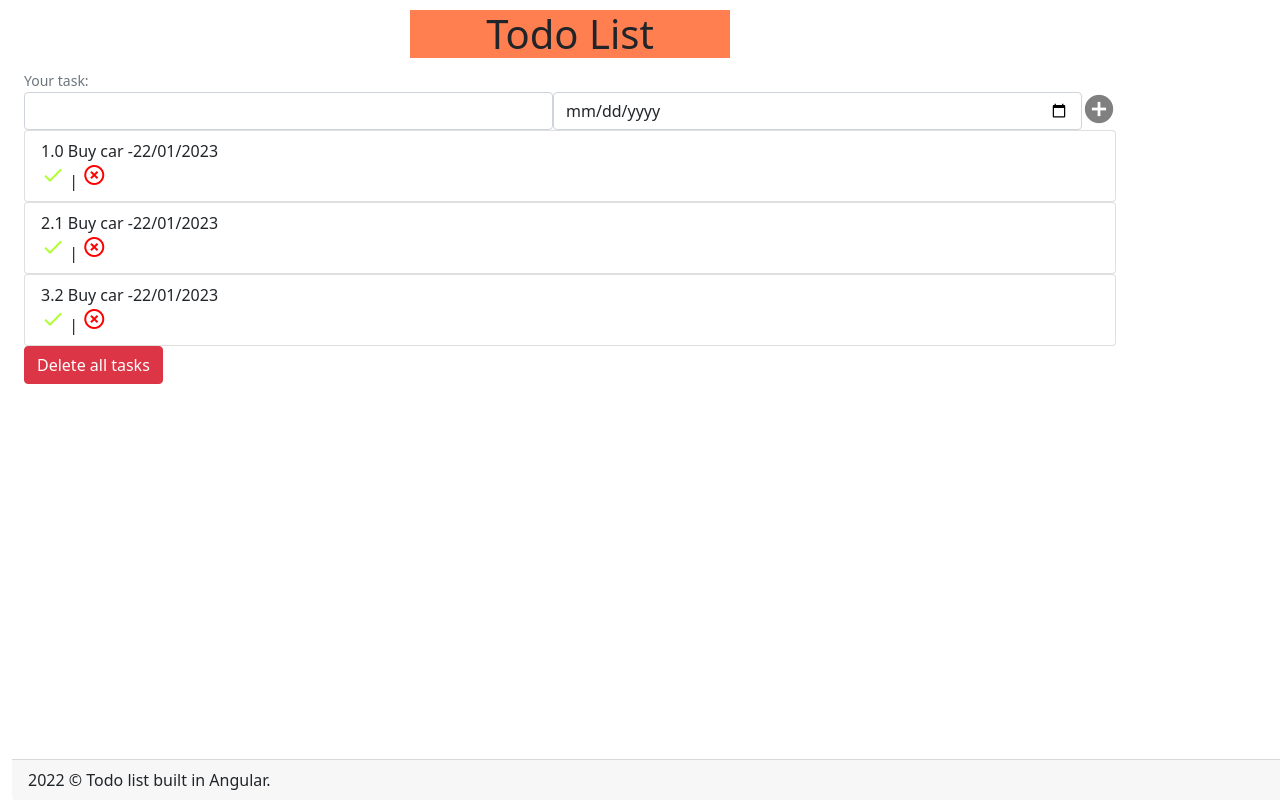
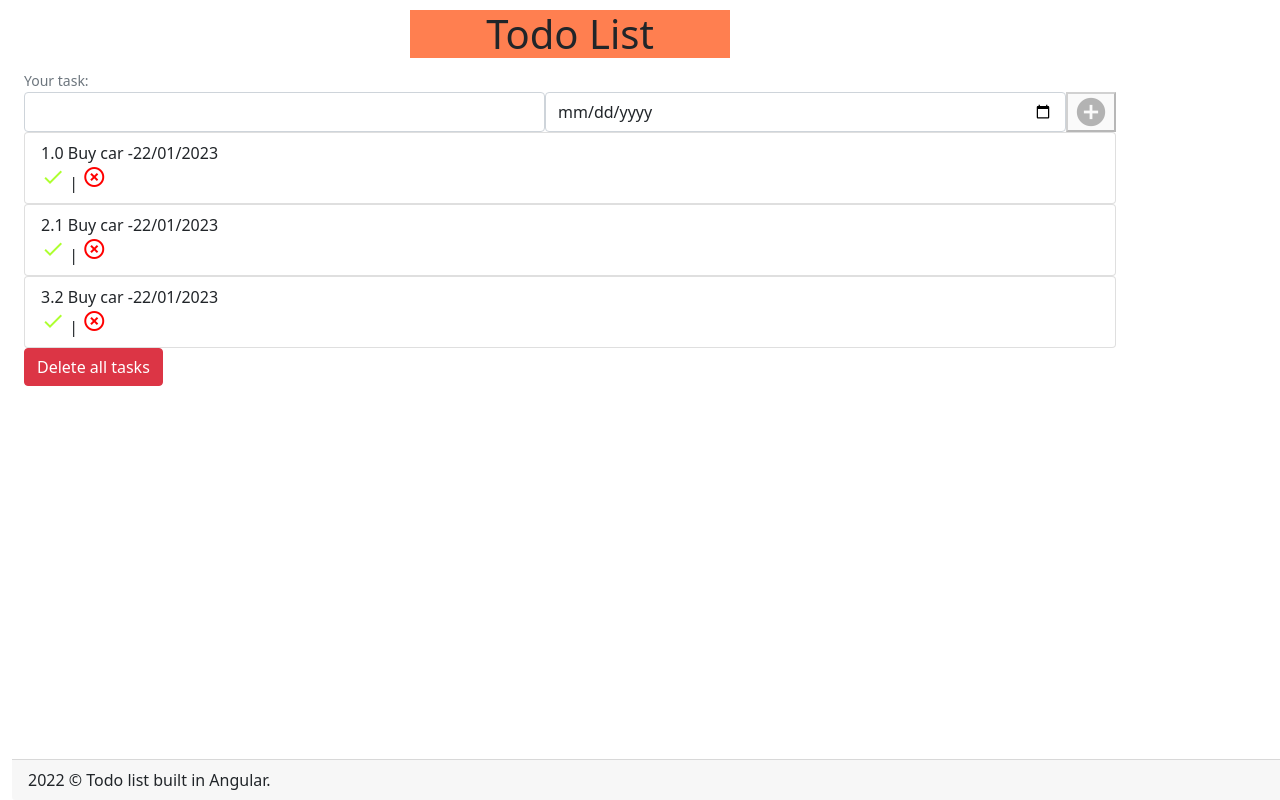
Before and after one commit to ios1111-creator/todo_list, an Angular app: page / in a window 1280 px wide. Built offline with nearby package versions, Linux system fonts and the light colour scheme.

Commit message:
add disabled button and clear input

```diff
--- a/src/app/app.component.html
+++ b/src/app/app.component.html
@@ -5,11 +5,11 @@
     </div>
     <div><label class="form-text">Your task:</label>
       <div class="addTask">
-        <input type="text" class="form-control" [(ngModel)]="text" (keydown.enter)="addTask()">
+        <input type="text" class="form-control" [(ngModel)]="text" (keydown.enter)="addTask()" >
         <input type="date" class="form-control" [(ngModel)]="date" (keydown.enter)="addTask()">
-        <span (click)="addTask()" class="material-icons btnAdd">
+        <button (click)="addTask();" class="material-icons btnAdd" [disabled]="text===''">
           add_circle
-        </span>
+        </button>
       </div>
     </div>
     <div class="lists">
@@ -27,7 +27,7 @@
 
         </li>
       </ul>
-      <button (click)="onDeleteAll()" class="btn btn-danger">Delete all tasks</button>
+      <button (click)="onDeleteAll()" class="btn btn-danger" [disabled]="todoLists.length===0">Delete all tasks</button>
     </div>
   </div>
   <footer class="footer">
--- a/src/app/app.component.ts
+++ b/src/app/app.component.ts
@@ -49,6 +49,7 @@ setTimeout(()=>{
       date: this.date,
       done: false
     })
+    this.text='';
     console.log(this.todoLists)
   }
 
```
Also changed, not shown: 1 other file (tests, documents, lock files or other folders).
